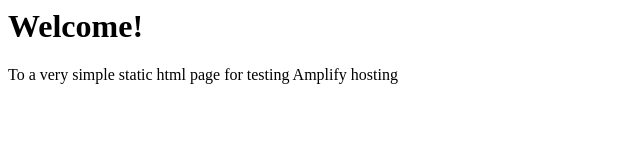
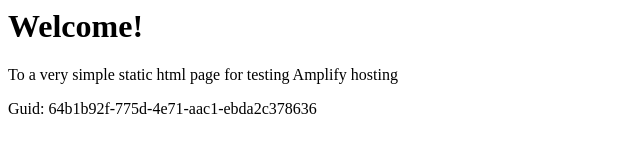
Before and after one commit to aws-aemilia-pdx/Github-PR-Commit-Integration-Test-DoNotTouch-v1-prod-us-west-2, a website: page src/index.html in a window 1280 px wide. Shown: the whole page, without its empty margins (0-640 px from the left). Drawn offline with Linux system fonts and the light colour scheme.

Commit message:
commit from integ tests

```diff
--- a/src/index.html
+++ b/src/index.html
@@ -1,3 +1,5 @@
+
+
 <html lang="en">
 
 <head>
@@ -10,6 +12,6 @@
 <body>
     <h1>Welcome!</h1>
     <p>To a very simple static html page for testing Amplify hosting</p>
-</body>
+    <p>Guid: 64b1b92f-775d-4e71-aac1-ebda2c378636</p></body>
 
 </html>
```
